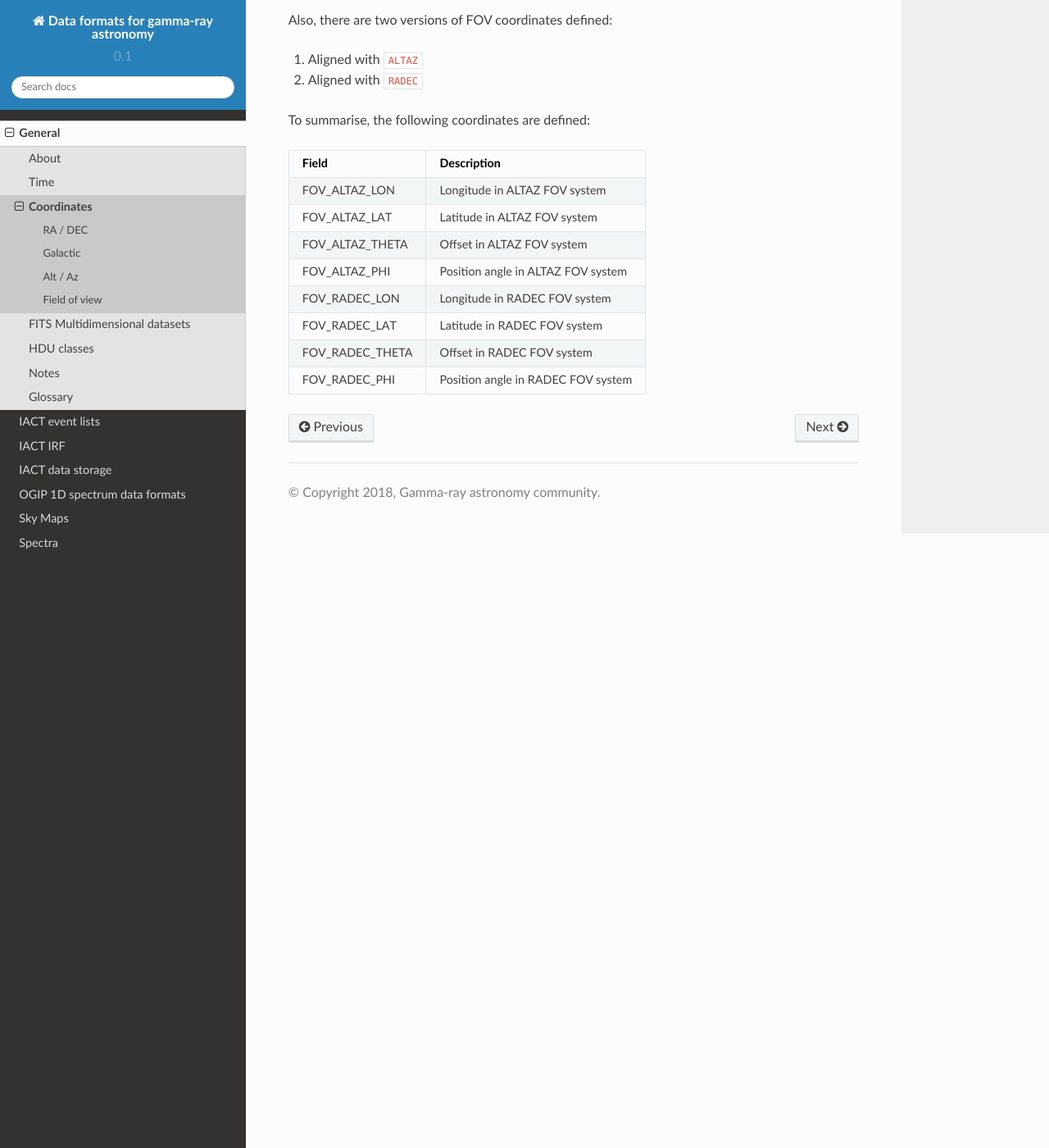
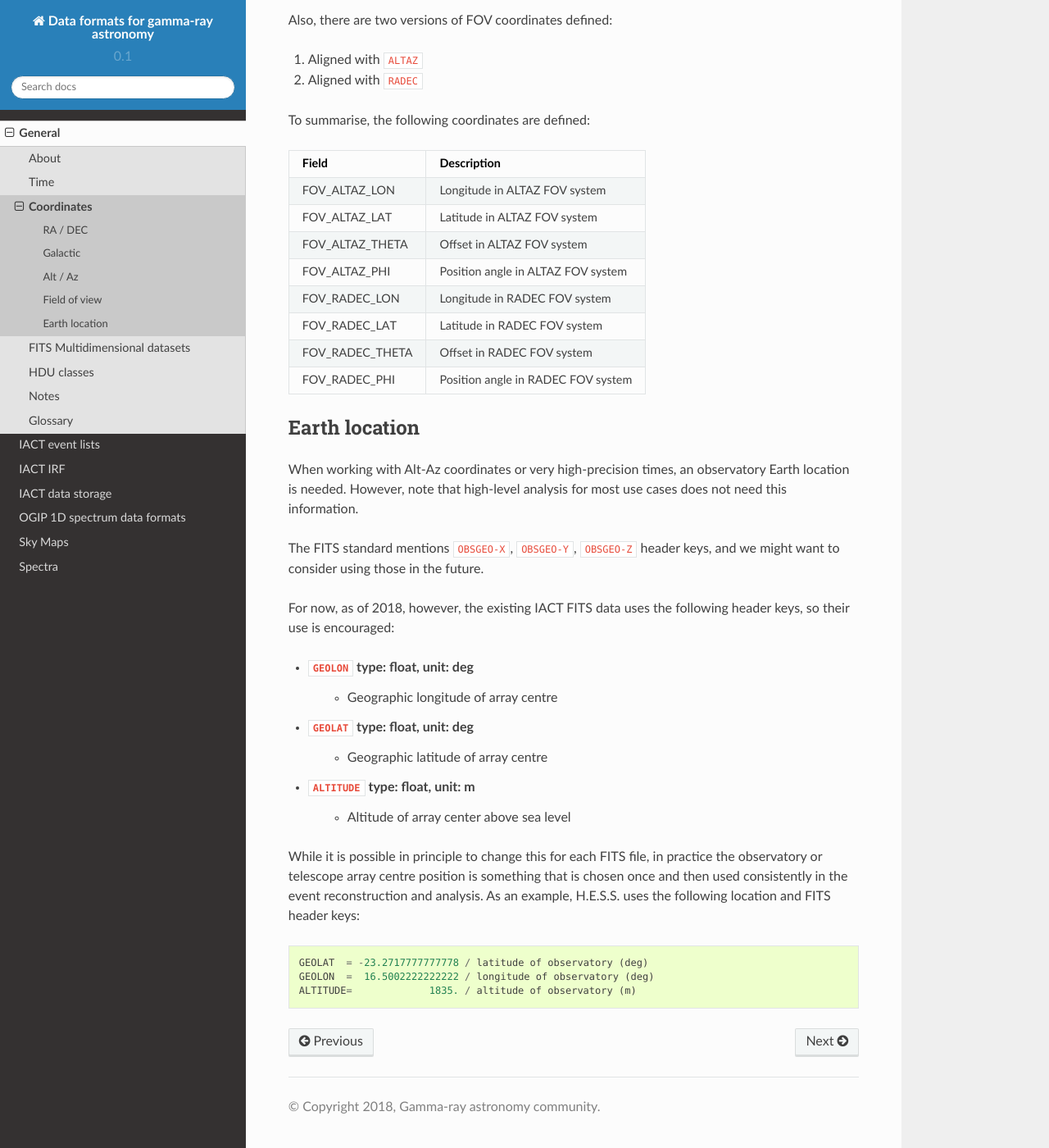
Before and after one commit to open-gamma-ray-astro/gamma-astro-data-formats, a Sphinx documentation site: the page built from source/general/coordinates.rst, in a window 1280 px wide and 1400 px high, scrolled down 2984 px. Shown: the whole window at 82% size. Built offline with Sphinx 7.4.7 and the Read the Docs theme 2.0.0, drawn with Linux system fonts in a browser that asks for light colours.

Commit message:
Add spec for observatory earth location

```diff
--- a/source/events/events.rst
+++ b/source/events/events.rst
@@ -98,6 +98,7 @@ Mandatory header keywords
 -------------------------
 
 The standard FITS reference time header keywords should be used (see :ref:`time-formats`).
+An observatory Earth location should be given as well (see :ref:`coords-location`).
 
 * ``HDUCLASS`` type: string
     * Signal conformance with HEASARC/OGIP conventions (option: 'OGIP'). See :ref:`hduclass`.
--- a/source/general/coordinates.rst
+++ b/source/general/coordinates.rst
@@ -171,3 +171,35 @@ FOV_RADEC_LAT    Latitude in RADEC FOV system
 FOV_RADEC_THETA  Offset in RADEC FOV system
 FOV_RADEC_PHI    Position angle in RADEC FOV system
 ===============  ==================================
+
+.. _coords-location:
+
+Earth location
+--------------
+
+When working with Alt-Az coordinates or very high-precision times,
+an observatory Earth location is needed. However, note that high-level
+analysis for most use cases does not need this information.
+
+The FITS standard mentions ``OBSGEO-X``, ``OBSGEO-Y``, ``OBSGEO-Z``
+header keys, and we might want to consider using those in the future.
+
+For now, as of 2018, however, the existing IACT FITS data uses the
+following header keys, so their use is encouraged:
+
+* ``GEOLON`` type: float, unit: deg
+    * Geographic longitude of array centre
+* ``GEOLAT`` type: float, unit: deg
+    * Geographic latitude of array centre
+* ``ALTITUDE`` type: float, unit: m
+    * Altitude of array center above sea level
+
+While it is possible in principle to change this for each FITS file,
+in practice the observatory or telescope array centre position is something
+that is chosen once and then used consistently in the event reconstruction
+and analysis. As an example, H.E.S.S. uses the following location and
+FITS header keys::
+
+  GEOLAT  = -23.2717777777778 / latitude of observatory (deg)
+  GEOLON  =  16.5002222222222 / longitude of observatory (deg)
+  ALTITUDE=             1835. / altitude of observatory (m)
```
Also changed, not shown: source/events/pointing.rst (+1 -8 lines).
